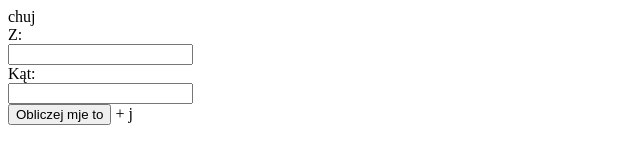
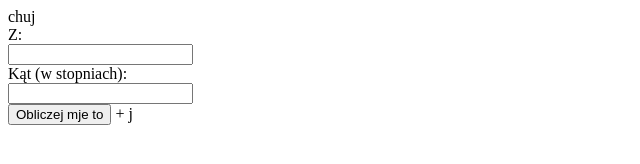
Before and after one commit to Lis0v/complex, a plain HTML site: page index.html in a window 1280 px wide. Shown: the full height of the page, 0-640 px from the left. Drawn offline with Linux system fonts and the light colour scheme.

Commit message:
Update index.html

```diff
--- a/index.html
+++ b/index.html
@@ -11,7 +11,7 @@
                 <label for="Z">Z:</label><br>
         <input type="text" id="Z" name="Z"><br>
 
-              <label for="K">Kąt:</label><br>
+              <label for="K">Kąt (w stopniach):</label><br>
         <input type="text" id="K" name="K"><br>
                 <input type="submit" onclick="penis1()" value="Obliczej mje to">
 
```
